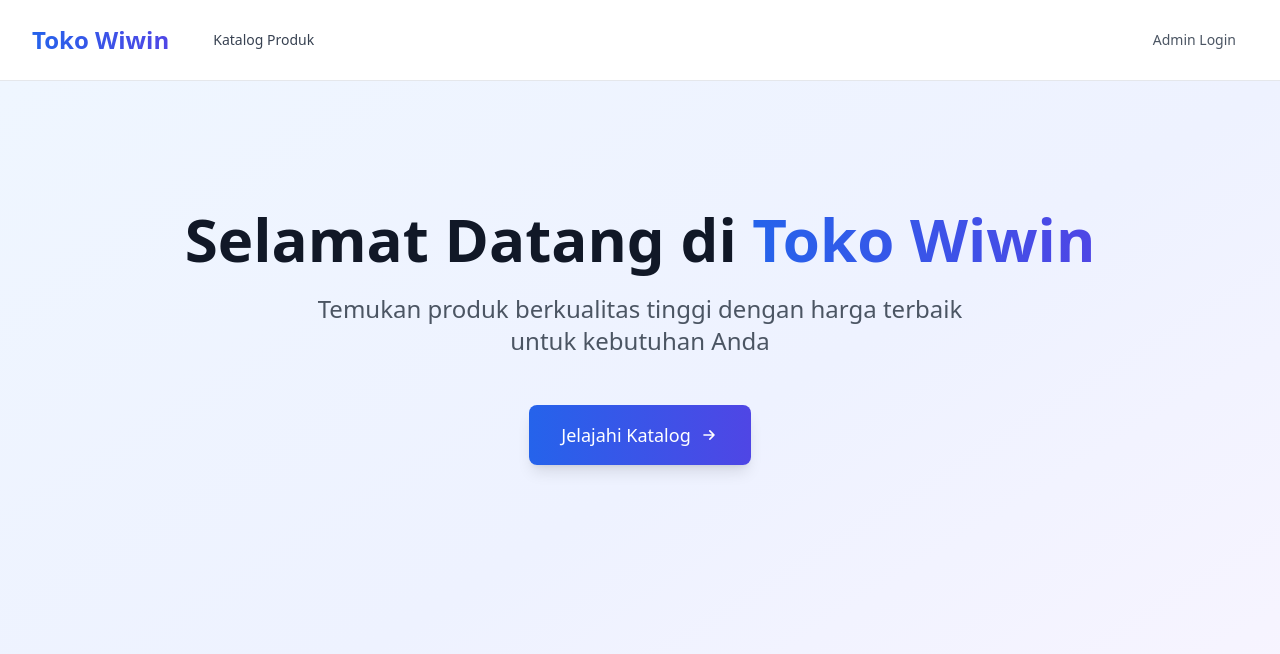
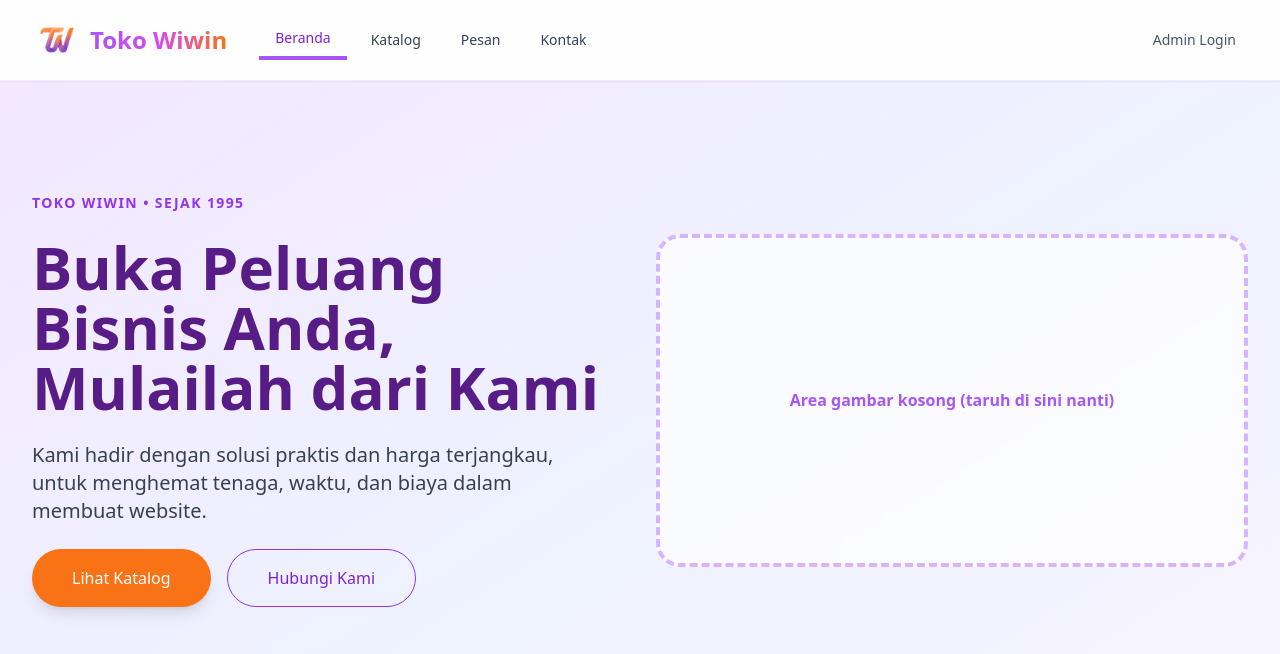
Before and after one commit to Zeed06/tokowiwin, a Next.js app: page / in a window 1280 px wide. Shown: the top 654 px of the page. Built offline with nearby package versions, Linux system fonts and the light colour scheme; no server answers.

Commit message:
Perubahan Style dan Dashboard

```diff
--- a/app/page.tsx
+++ b/app/page.tsx
@@ -2,41 +2,43 @@ import Link from "next/link";
 
 export default function Home() {
   return (
-    <div className="bg-gradient-to-br from-blue-50 via-indigo-50 to-purple-50 min-h-screen">
-      <div className="max-w-7xl mx-auto px-4 sm:px-6 lg:px-8">
-        <div className="text-center py-20 md:py-32">
-          <h1 className="text-5xl md:text-6xl font-bold text-gray-900 mb-6">
-            Selamat Datang di{" "}
-            <span className="bg-gradient-to-r from-blue-600 to-indigo-600 bg-clip-text text-transparent">
-              Toko Wiwin
-            </span>
-          </h1>
-          <p className="text-xl md:text-2xl text-gray-600 mb-12 max-w-2xl mx-auto">
-            Temukan produk berkualitas tinggi dengan harga terbaik untuk kebutuhan Anda
-          </p>
-          <div className="flex flex-col sm:flex-row gap-4 justify-center">
-            <Link
-              href="/products"
-              className="inline-flex items-center justify-center bg-gradient-to-r from-blue-600 to-indigo-600 text-white px-8 py-4 rounded-lg hover:from-blue-700 hover:to-indigo-700 transition-all shadow-lg hover:shadow-xl font-medium text-lg"
-            >
-              Jelajahi Katalog
-              <svg
-                className="w-5 h-5 ml-2"
-                fill="none"
-                stroke="currentColor"
-                viewBox="0 0 24 24"
+    <div className="bg-gradient-to-br from-purple-100 via-indigo-50 to-purple-50 min-h-screen font-sans">
+      <div id="beranda" className="max-w-7xl mx-auto px-4 sm:px-6 lg:px-8">
+        <div className="grid grid-cols-1 lg:grid-cols-2 gap-8 items-center py-24 md:py-28">
+          <section className="space-y-6">
+            <p className="text-sm font-semibold text-purple-600 uppercase tracking-widest">Toko Wiwin • Sejak 1995</p>
+            <h1 className="text-4xl sm:text-5xl md:text-6xl font-extrabold text-purple-900 leading-tight">
+              Buka Peluang Bisnis Anda,
+              <br />
+              Mulailah dari Kami
+            </h1>
+            <p className="text-lg md:text-xl text-gray-700 max-w-xl">
+              Kami hadir dengan solusi praktis dan harga terjangkau, untuk menghemat tenaga, waktu, dan biaya dalam membuat website.
+            </p>
+            <div className="flex flex-col sm:flex-row gap-4">
+              <Link
+                href="/products"
+                className="inline-flex items-center justify-center bg-orange-500 text-white px-10 py-4 rounded-full shadow-lg hover:bg-orange-600 transition"
               >
-                <path
-                  strokeLinecap="round"
-                  strokeLinejoin="round"
-                  strokeWidth={2}
-                  d="M13 7l5 5m0 0l-5 5m5-5H6"
-                />
-              </svg>
-            </Link>
-          </div>
+                Lihat Katalog
+              </Link>
+              <a
+                href="#kontak"
+                className="inline-flex items-center justify-center border border-purple-600 text-purple-700 px-10 py-4 rounded-full hover:bg-purple-50 transition font-medium"
+              >
+                Hubungi Kami
+              </a>
+            </div>
+          </section>
+
+          <section id="katalog" className="relative">
+            <div className="aspect-video rounded-3xl border-4 border-dashed border-purple-300 bg-white/70 backdrop-blur-sm flex items-center justify-center">
+              <span className="text-purple-500 font-semibold">Area gambar kosong (taruh di sini nanti)</span>
+            </div>
+          </section>
         </div>
       </div>
+
     </div>
   );
 }
--- a/components/Navigation.tsx
+++ b/components/Navigation.tsx
@@ -2,46 +2,71 @@
 
 import Link from "next/link";
 import { useAuth } from "@/contexts/AuthContext";
+import { usePathname } from "next/navigation";
+import { useMemo } from "react";
 
 export default function Navigation() {
   const { user, isAdmin } = useAuth();
+  const pathname = usePathname();
+
+  const navItems = [
+    { label: "Beranda", href: "/" },
+    { label: "Katalog", href: "/products" },
+    { label: "Pesan", href: "/pesan" },
+    { label: "Kontak", href: "/kontak" },
+  ];
+
+  const activeNav = useMemo(() => {
+    const item = navItems.find((item) => {
+      if (item.href === "/") return pathname === "/";
+      return pathname.startsWith(item.href);
+    });
+    return item?.label || "Beranda";
+  }, [pathname]);
 
   return (
-    <nav className="bg-white shadow-lg border-b border-gray-200">
+    <nav className="bg-white/80 backdrop-blur border-b border-purple-100 shadow-sm">
       <div className="max-w-7xl mx-auto px-4 sm:px-6 lg:px-8">
-        <div className="flex justify-between h-20">
+        <div className="flex justify-between h-20 items-center">
           <div className="flex items-center space-x-8">
-            <Link href="/" className="text-2xl font-bold bg-gradient-to-r from-blue-600 to-indigo-600 bg-clip-text text-transparent">
-              Toko Wiwin
+            <Link href="/" className="flex items-center gap-2">
+              <div className="w-25 h-25  rounded-xl flex items-center justify-center overflow-hidden">
+                <img src="/logo.png" alt="Toko Wiwin Logo" className="w-[50px] h-[50px] object-contain" />
+              </div>
+              <span className="text-2xl font-black bg-gradient-to-r from-purple-500 via-fuchsia-500 to-orange-500 bg-clip-text text-transparent">
+                Toko Wiwin
+              </span>
             </Link>
-            <Link
-              href="/products"
-              className="text-gray-700 hover:text-blue-600 px-3 py-2 rounded-md text-sm font-medium transition"
-            >
-              Katalog Produk
-            </Link>
+
+            <div className="hidden md:flex items-center gap-2">
+              {navItems.map((item) => (
+                <Link
+                  key={item.label}
+                  href={item.href}
+                  className={`px-4 py-2 text-sm font-medium transition ${
+                    activeNav === item.label
+                      ? "text-purple-700 border-b-4 border-purple-500"
+                      : "text-gray-700 hover:text-purple-600"
+                  }`}
+                >
+                  {item.label}
+                </Link>
+              ))}
+            </div>
           </div>
-          <div className="flex items-center space-x-4">
+
+          <div className="flex items-center space-x-3">
             {isAdmin ? (
               <>
-                <Link
-                  href="/admin/dashboard"
-                  className="text-gray-700 hover:text-blue-600 px-3 py-2 rounded-md text-sm font-medium transition"
-                >
+                <Link href="/admin/dashboard" className="text-gray-700 hover:text-purple-600 px-3 py-2 rounded-md text-sm font-medium transition">
                   Dashboard
                 </Link>
-                <Link
-                  href="/admin/add"
-                  className="bg-blue-600 text-white px-4 py-2 rounded-lg hover:bg-blue-700 transition text-sm font-medium"
-                >
-                  + Tambah Produk
+                <Link href="/admin/add" className="bg-purple-600 text-white px-4 py-2 rounded-lg hover:bg-purple-700 transition text-sm font-medium">
+                  + Produk
                 </Link>
               </>
             ) : (
-              <Link
-                href="/admin/login"
-                className="text-gray-600 hover:text-gray-900 px-3 py-2 rounded-md text-sm font-medium transition"
-              >
+              <Link href="/admin/login" className="text-gray-600 hover:text-gray-900 px-3 py-2 rounded-md text-sm font-medium transition">
                 Admin Login
               </Link>
             )}
--- a/components/ProductCard.tsx
+++ b/components/ProductCard.tsx
@@ -10,7 +10,7 @@ export default function ProductCard({ product }: ProductCardProps) {
   return (
     <Link
       href={`/products/${product.id}`}
-      className="group block bg-white rounded-xl shadow-sm border border-gray-200 overflow-hidden hover:shadow-xl hover:border-blue-300 transition-all duration-300"
+      className="group block bg-white rounded-xl shadow-sm border border-gray-200 overflow-hidden hover:shadow-xl hover:border-orange-300 transition-all duration-300"
     >
       <div className="relative w-full h-64 overflow-hidden bg-gray-100">
         <Image
@@ -21,16 +21,16 @@ export default function ProductCard({ product }: ProductCardProps) {
           sizes="(max-width: 768px) 100vw, (max-width: 1200px) 50vw, 33vw"
         />
         <div className="absolute top-3 right-3">
-          <span className="px-3 py-1 bg-white/90 backdrop-blur-sm text-xs font-medium text-blue-600 rounded-full">
+          <span className="px-3 py-1 bg-white/90 backdrop-blur-sm text-xs font-medium text-orange-600 rounded-full">
             {product.category}
           </span>
         </div>
       </div>
       <div className="p-5">
-        <h3 className="text-lg font-bold text-gray-900 mb-2 line-clamp-2 group-hover:text-blue-600 transition">
+        <h3 className="text-lg font-bold text-gray-900 mb-2 line-clamp-2 group-hover:text-purple-600 transition">
           {product.name}
         </h3>
-        <p className="text-2xl font-bold bg-gradient-to-r from-blue-600 to-indigo-600 bg-clip-text text-transparent">
+        <p className="text-2xl font-bold bg-gradient-to-r from-purple-600 to-orange-500 bg-clip-text text-transparent">
           Rp.{product.price.toLocaleString("id-ID")}
         </p>
         <p className="text-sm text-gray-500 mt-2 line-clamp-2">
--- a/firebase/config.ts
+++ b/firebase/config.ts
@@ -3,12 +3,12 @@ import { getFirestore } from "firebase/firestore";
 import { getAuth } from "firebase/auth";
 
 const firebaseConfig = {
-  apiKey: process.env.NEXT_PUBLIC_FIREBASE_API_KEY,
-  authDomain: process.env.NEXT_PUBLIC_FIREBASE_AUTH_DOMAIN,
-  projectId: process.env.NEXT_PUBLIC_FIREBASE_PROJECT_ID,
-  storageBucket: process.env.NEXT_PUBLIC_FIREBASE_STORAGE_BUCKET,
-  messagingSenderId: process.env.NEXT_PUBLIC_FIREBASE_MESSAGING_SENDER_ID,
-  appId: process.env.NEXT_PUBLIC_FIREBASE_APP_ID,
+  apiKey: "AIzaSyAjXDZApty6SCYsxsnTQ3nrGWNA0G87oYc",
+  authDomain: "tokowiwin-5c5d8.firebaseapp.com",
+  projectId: "tokowiwin-5c5d8",
+  storageBucket: "tokowiwin-5c5d8.firebasestorage.app",
+  messagingSenderId: "26186479074",
+  appId: "1:26186479074:web:2cd4b1d7b358b7c352b5bb"
 };
 
 const app = initializeApp(firebaseConfig);
--- a/package.json
+++ b/package.json
@@ -9,16 +9,18 @@
     "lint": "next lint"
   },
   "dependencies": {
+    "firebase": "^10.13.0",
     "next": "^15.0.0",
     "react": "^18.3.1",
-    "react-dom": "^18.3.1",
-    "firebase": "^10.13.0"
+    "react-dom": "^18.3.1"
   },
   "devDependencies": {
     "@types/node": "^20.14.0",
     "@types/react": "^18.3.3",
     "@types/react-dom": "^18.3.0",
     "autoprefixer": "^10.4.19",
+    "eslint": "9.39.4",
+    "eslint-config-next": "16.2.1",
     "postcss": "^8.4.38",
     "tailwindcss": "^3.4.4",
     "typescript": "^5.5.3"
```
Also changed, not shown: .eslintrc.json (added), public/logo.png (added), 1 other file (tests, documents, lock files or other folders).
